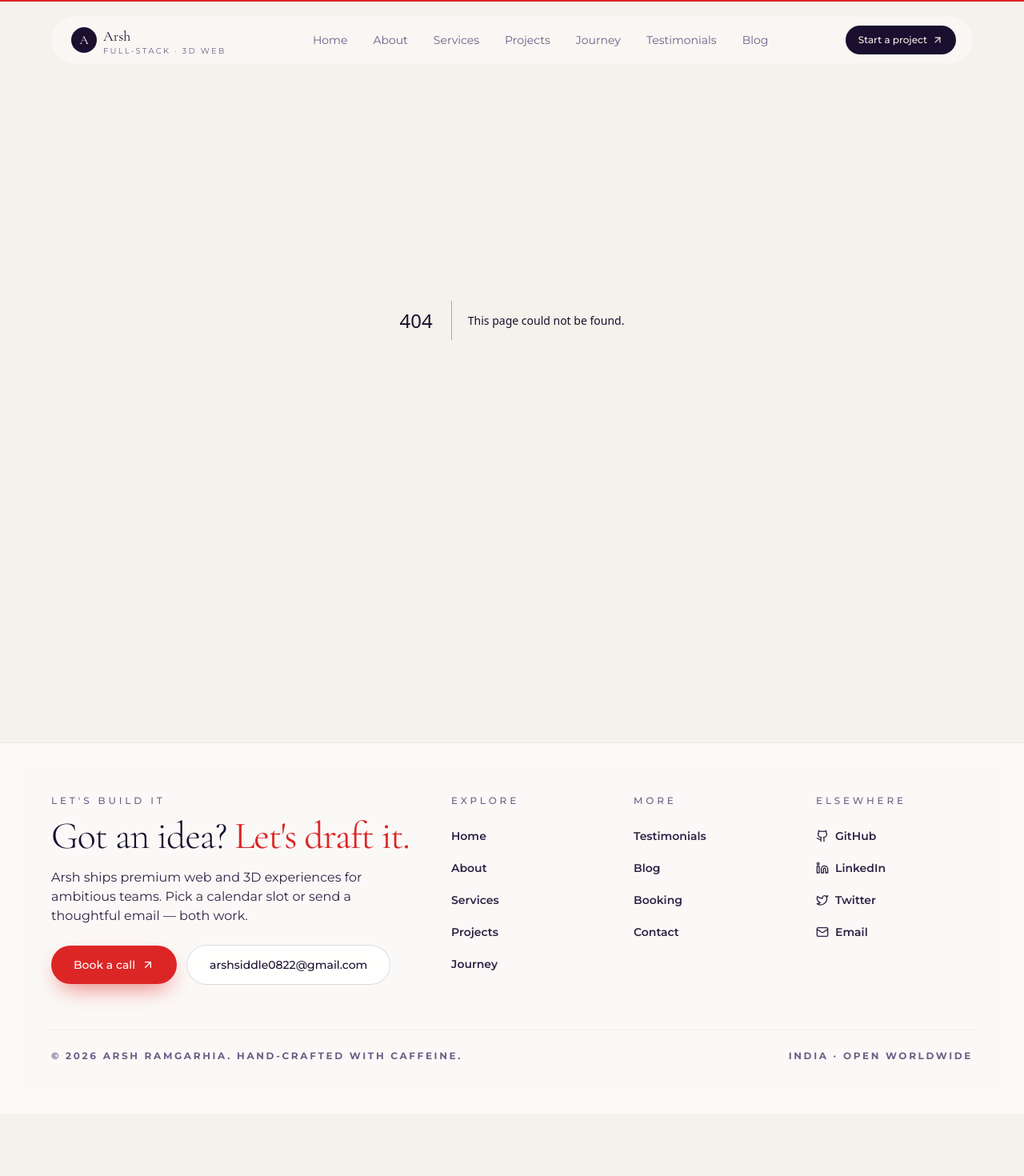
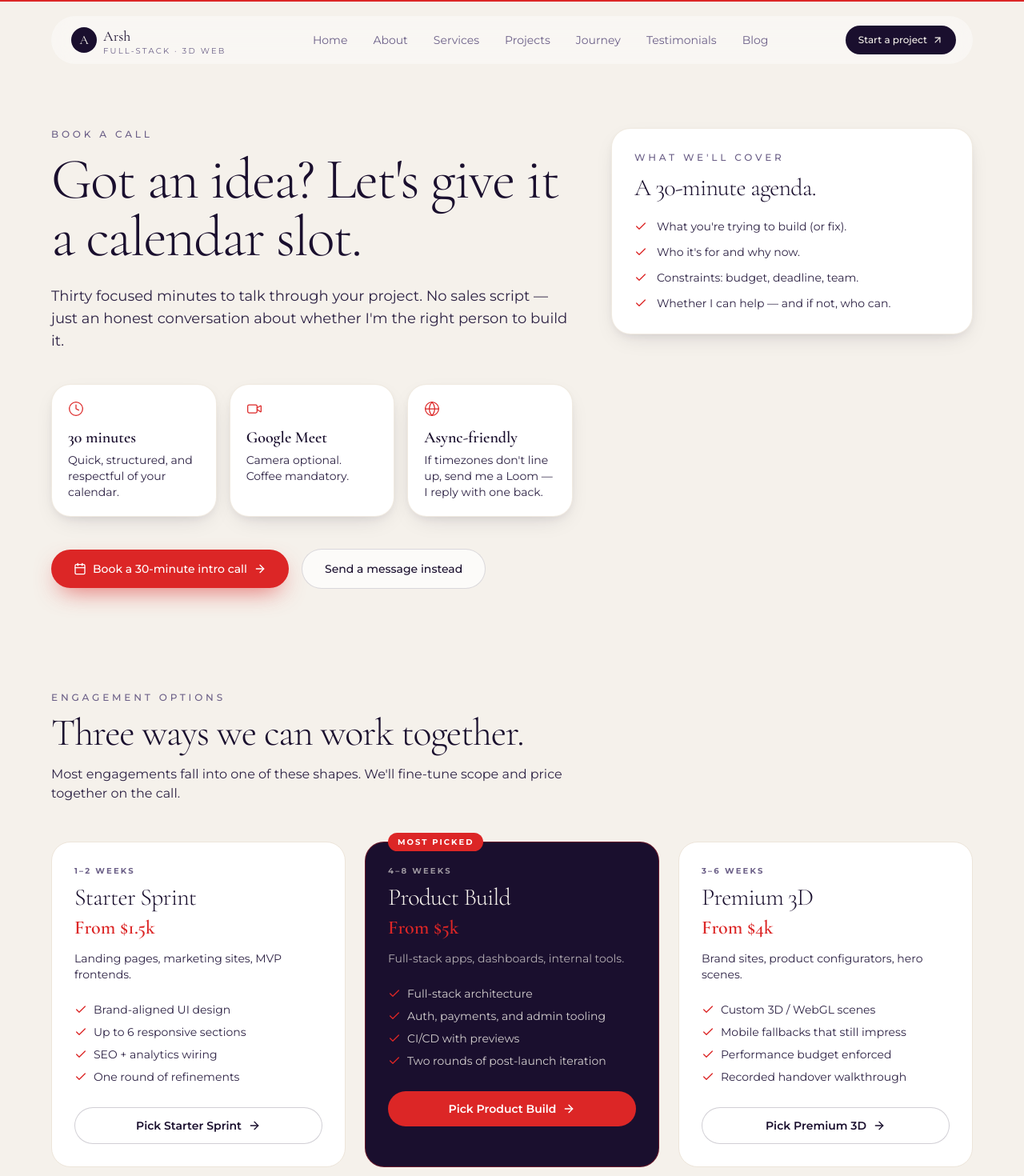
Before and after one commit to ArshPunisher/Portfolio-Arsh, a Next.js app: page /booking in a window 1280 px wide. Before the commit this address had no page. Shown: the top 1470 px of the page at 80% size. Before the commit the page ends 1392 px from the top, so only its background shows below. Built offline with nearby package versions, Linux system fonts and the light colour scheme.

Commit message:
feat: add testimonials, booking, and contact pages

```diff
--- /dev/null
+++ b/src/app/booking/page.jsx
@@ -0,0 +1,142 @@
+import Link from "next/link";
+import { Clock, Video, Globe, Calendar, ArrowRight, Check } from "lucide-react";
+import { booking, personal } from "@/lib/data";
+import { buildMetadata } from "@/lib/seo";
+import FAQSection from "@/components/sections/FAQSection";
+import TestimonialsSection from "@/components/sections/TestimonialsSection";
+
+export const metadata = buildMetadata("booking");
+
+const iconMap = { Clock, Video, Globe };
+
+export default function BookingPage() {
+  return (
+    <>
+      <section className="relative pt-24 sm:pt-32 md:pt-40">
+        <div className="container-luxe grid grid-cols-1 gap-12 lg:grid-cols-12">
+          <div className="lg:col-span-7">
+            <p className="h-eyebrow">{booking.eyebrow}</p>
+            <h1 className="h-display mt-3 text-[2.4rem] text-ink sm:text-5xl md:text-6xl xl:text-7xl">
+              {booking.title}
+            </h1>
+            <p className="mt-6 max-w-2xl text-ink-soft md:text-lg">{booking.subtitle}</p>
+
+            <div className="mt-10 grid grid-cols-1 gap-4 sm:grid-cols-3">
+              {booking.details.map((d) => {
+                const Icon = iconMap[d.icon] ?? Clock;
+                return (
+                  <div
+                    key={d.title}
+                    data-cursor="hover"
+                    className="luxe-card p-5 transition-shadow duration-300 hover:shadow-soft-lg"
+                  >
+                    <Icon className="h-5 w-5 accent-text" strokeWidth={1.5} />
+                    <p className="mt-3 font-display font-semibold text-xl text-ink">{d.title}</p>
+                    <p className="mt-1 text-sm text-ink-soft">{d.body}</p>
+                  </div>
+                );
+              })}
+            </div>
+
+            <div className="mt-10 flex flex-wrap items-center gap-4">
+              <Link
+                href={`mailto:${personal.email}?subject=Intro%20Call%20with%20Arsh`}
+                data-cursor="cta"
+                data-cursor-label="Book"
+                className="gold-button"
+              >
+                <Calendar className="h-4 w-4" /> {booking.ctaPrimary} <ArrowRight className="h-4 w-4" />
+              </Link>
+              <Link href="/contact" data-cursor="hover" className="ghost-button">
+                {booking.ctaSecondary}
+              </Link>
+            </div>
+          </div>
+
+          <div className="lg:col-span-5">
+            <div className="luxe-card p-5 sm:p-7">
+              <p className="h-eyebrow">What we'll cover</p>
+              <h3 className="h-display mt-3 text-2xl text-ink md:text-3xl">A 30-minute agenda.</h3>
+              <ul className="mt-5 space-y-3">
+                {booking.agenda.map((a) => (
+                  <li key={a} className="flex items-start gap-3 text-sm text-ink-soft">
+                    <Check className="mt-0.5 h-4 w-4 shrink-0 accent-text" />
+                    {a}
+                  </li>
+                ))}
+              </ul>
+            </div>
+          </div>
+        </div>
+      </section>
+
+      <section className="relative py-16 sm:py-24 md:py-32">
+        <div className="container-luxe">
+          <p className="h-eyebrow">Engagement options</p>
+          <h2 className="h-display mt-3 max-w-3xl text-[2rem] text-ink sm:text-4xl md:text-5xl">
+            Three ways we can work together.
+          </h2>
+          <p className="mt-4 max-w-2xl text-ink-soft">
+            Most engagements fall into one of these shapes. We'll fine-tune scope and price together on the call.
+          </p>
+
+          <div className="mt-12 grid grid-cols-1 gap-6 md:grid-cols-3">
+            {booking.packages.map((pkg) => (
+              <div
+                key={pkg.name}
+                data-cursor="hover"
+                className={`relative flex flex-col rounded-3xl border p-5 sm:p-7 transition-all duration-500 hover:-translate-y-1 hover:shadow-soft-lg ${
+                  pkg.highlight
+                    ? "border-accent/40 bg-ink text-cream"
+                    : "border-cream-200 bg-white"
+                }`}
+              >
+                {pkg.highlight && (
+                  <span className="absolute -top-3 left-7 rounded-full bg-accent px-3 py-1 text-[10px] font-bold uppercase tracking-[0.2em] text-white">
+                    Most picked
+                  </span>
+                )}
+                <p className={`text-[10px] font-bold uppercase tracking-[0.22em] ${pkg.highlight ? "text-cream/60" : "text-ink-muted"}`}>
+                  {pkg.duration}
+                </p>
+                <h3 className={`h-display mt-2 text-3xl ${pkg.highlight ? "text-cream" : "text-ink"}`}>
+                  {pkg.name}
+                </h3>
+                <p className={`mt-1 font-display font-semibold text-2xl ${pkg.highlight ? "accent-text" : "accent-text"}`}>
+                  {pkg.priceTag}
+                </p>
+                <p className={`mt-3 text-sm ${pkg.highlight ? "text-cream/70" : "text-ink-soft"}`}>
+                  {pkg.ideal}
+                </p>
+                <ul className="mt-6 space-y-2">
+                  {pkg.includes.map((i) => (
+                    <li
+                      key={i}
+                      className={`flex items-start gap-2 text-sm ${pkg.highlight ? "text-cream/85" : "text-ink-soft"}`}
+                    >
+                      <Check className="mt-0.5 h-4 w-4 shrink-0 accent-text" />
+                      {i}
+                    </li>
+                  ))}
+                </ul>
+                <Link
+                  href={`mailto:${personal.email}?subject=Booking:%20${pkg.name}`}
+                  data-cursor="hover"
+                  className={`mt-7 inline-flex items-center justify-center gap-2 rounded-full px-5 py-3 text-sm font-semibold transition-transform duration-300 hover:-translate-y-0.5 ${
+                    pkg.highlight
+                      ? "bg-accent text-white"
+                      : "border border-ink/20 bg-white text-ink"
+                  }`}
+                >
+                  Pick {pkg.name} <ArrowRight className="h-4 w-4" />
+                </Link>
+              </div>
+            ))}
+          </div>
+        </div>
+      </section>
+      <TestimonialsSection />
+      <FAQSection />
+    </>
+  );
+}
--- /dev/null
+++ b/src/app/contact/page.jsx
@@ -0,0 +1,62 @@
+import Link from "next/link";
+import { Mail, Github, Linkedin, Twitter } from "lucide-react";
+import ContactForm from "@/components/sections/ContactForm";
+import FAQSection from "@/components/sections/FAQSection";
+import { contact } from "@/lib/data";
+import { buildMetadata } from "@/lib/seo";
+
+export const metadata = buildMetadata("contact");
+
+const iconMap = { Mail, Github, Linkedin, Twitter };
+
+export default function ContactPage() {
+  return (
+    <>
+      <section className="relative pt-24 sm:pt-32 md:pt-40">
+        <div className="container-luxe grid grid-cols-1 gap-12 lg:grid-cols-12">
+          <div className="lg:col-span-5">
+            <p className="h-eyebrow">{contact.eyebrow}</p>
+            <h1 className="h-display mt-3 text-[2.4rem] text-ink sm:text-5xl md:text-6xl xl:text-7xl">
+              {contact.title}
+            </h1>
+            <p className="mt-6 max-w-md text-ink-soft md:text-lg">{contact.subtitle}</p>
+
+            <div className="mt-10 space-y-3">
+              {contact.channels.map((c) => {
+                const Icon = iconMap[c.icon] ?? Mail;
+                return (
+                  <Link
+                    key={c.label}
+                    href={c.href}
+                    target={c.href.startsWith("http") ? "_blank" : undefined}
+                    rel="noreferrer"
+                    data-cursor="hover"
+                    className="flex items-center justify-between rounded-2xl border border-cream-200 bg-white/80 px-5 py-4 transition-shadow duration-300 hover:shadow-soft"
+                  >
+                    <div className="flex items-center gap-3">
+                      <span className="grid h-10 w-10 place-items-center rounded-full bg-cream-100">
+                        <Icon className="h-4 w-4 accent-text" />
+                      </span>
+                      <div>
+                        <p className="text-[10px] font-bold uppercase tracking-[0.22em] text-ink-muted">
+                          {c.label}
+                        </p>
+                        <p className="text-sm font-semibold text-ink">{c.value}</p>
+                      </div>
+                    </div>
+                    <span className="text-xs font-bold uppercase tracking-[0.22em] accent-text">Open</span>
+                  </Link>
+                );
+              })}
+            </div>
+          </div>
+
+          <div className="lg:col-span-7">
+            <ContactForm />
+          </div>
+        </div>
+      </section>
+      <FAQSection />
+    </>
+  );
+}
--- /dev/null
+++ b/src/app/testimonials/page.jsx
@@ -0,0 +1,27 @@
+import TestimonialsSection from "@/components/sections/TestimonialsSection";
+import BookingCTA from "@/components/sections/BookingCTA";
+import StatsBand from "@/components/sections/StatsBand";
+import { buildMetadata } from "@/lib/seo";
+
+export const metadata = buildMetadata("testimonials");
+
+export default function TestimonialsPage() {
+  return (
+    <>
+      <section className="relative pt-24 sm:pt-32 md:pt-40">
+        <div className="container-luxe">
+          <p className="h-eyebrow">Social proof</p>
+          <h1 className="h-display mt-3 max-w-4xl text-[2.4rem] text-ink sm:text-5xl md:text-6xl xl:text-7xl">
+            The kindest reviews aren't the loudest — but they last.
+          </h1>
+          <p className="mt-6 max-w-2xl text-ink-soft md:text-lg">
+            A small anthology of words from the founders, leads, and creative directors I've shipped with. Each one is real, recent, and on the record.
+          </p>
+        </div>
+      </section>
+      <TestimonialsSection />
+      <StatsBand />
+      <BookingCTA />
+    </>
+  );
+}
```
